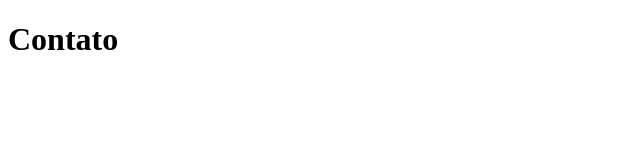
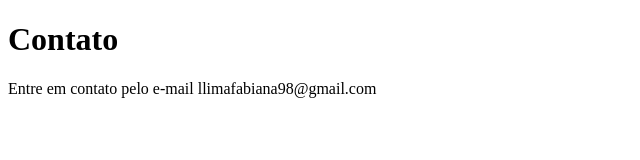
Before and after one commit to FabianaLLima/sistemaDeCadastro, a plain HTML site: page contato.Html in a window 1280 px wide. Shown: the whole page, without its empty margins (0-640 px from the left). Drawn offline with Linux system fonts and the light colour scheme.

Commit message:
Adicionando o e-mail de contato

```diff
--- a/contato.Html
+++ b/contato.Html
@@ -8,5 +8,6 @@
 </head>
 <body>
     <h1>Contato</h1>
+    <p>Entre em contato pelo e-mail llimafabiana98@gmail.com</p>
 </body>
 </html>
```
